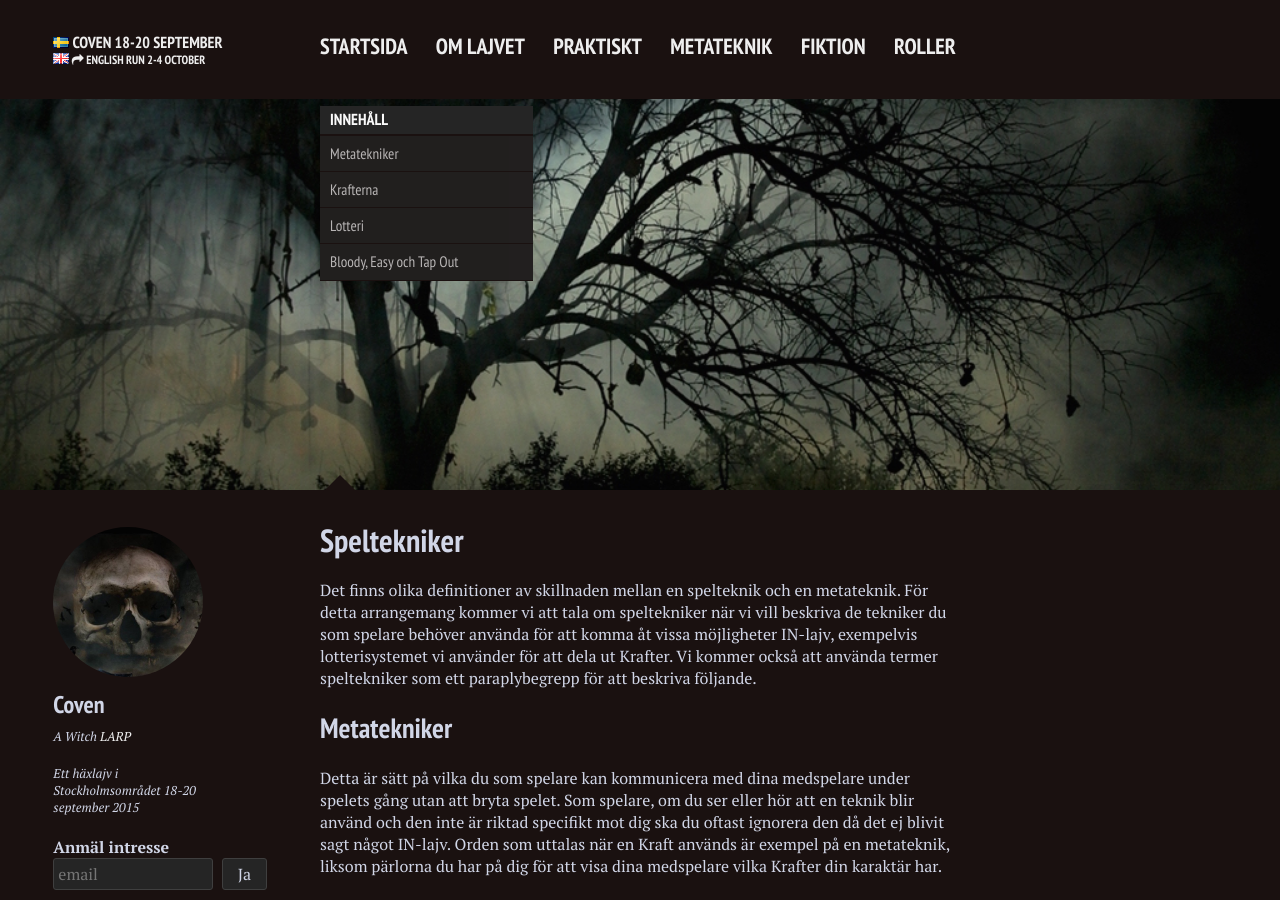
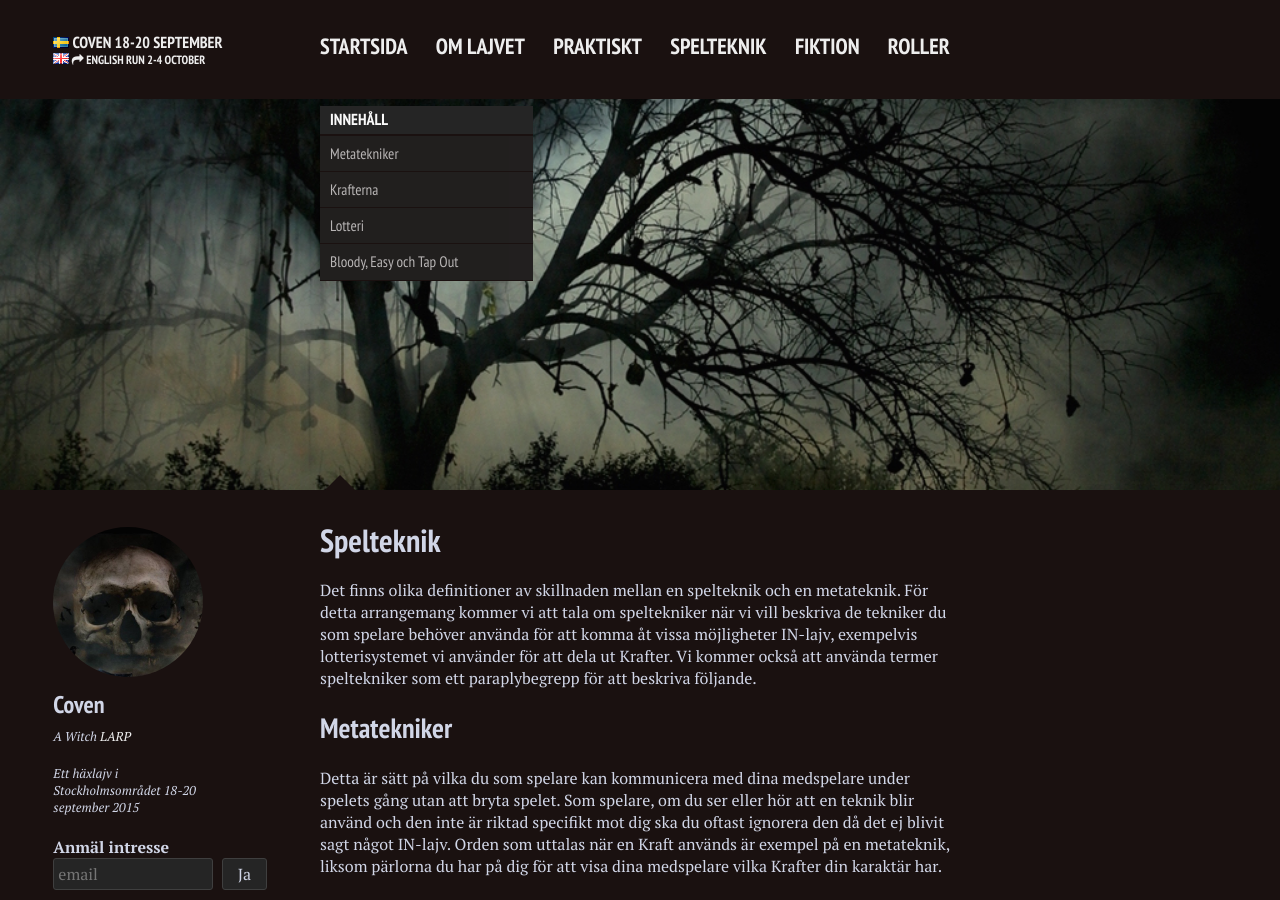
Before and after one commit to stanislavb/www.coven.nu, a Jekyll site: the page built from spelteknik/index.md, in a window 1280 px wide and 900 px high. Built offline with Jekyll 4.4.1, drawn with Linux system fonts in a browser that asks for light colours; nearby versions of some CDN libraries.

Commit message:
Metateknik -> Spelteknik

```diff
--- a/_data/navigation.yml
+++ b/_data/navigation.yml
@@ -9,8 +9,8 @@
 - title: Praktiskt
   url: /praktiskt/
 
-- title: Metateknik
-  url: /metateknik/
+- title: Spelteknik
+  url: /spelteknik/
 
 - title: Fiktion
   url: /fiktion/
--- a/praktiskt/index.md
+++ b/praktiskt/index.md
@@ -86,7 +86,7 @@ Det här förväntar vi oss av dig som deltagare:
 
 ## Trygghetsdokument
 
-- Säkerhetsteknikerna på detta lajv är Bloody, Easy och Tap Out. Detta är förklarat under [Metateknik](/metateknik/).
+- Säkerhetsteknikerna på detta lajv är Bloody, Easy och Tap Out. Detta är förklarat under [Spelteknik](/spelteknik/).
 - Ordet OFF avbryter spel helt. Vi uppmuntrar dig som deltagare att använda orden regelbundet som du känner att de behövs under spelets gång. Vi kommer att öva på detta under workshoppen.
 - Stopp- och bromsord ska respekteras utan tvekan.
 - Sexuellt baserat spel mellan roller ska vara överenskommet (med uttalat samtycke från all involverade spelare) innan det spelas på. Kontakta gärna trygghetsvärden, som är på plats under lajvet, om du känner dig osäker eller har frågor om detta.
--- a/metateknik/index.md
+++ b/spelteknik/index.md
@@ -1,7 +1,7 @@
 ---
 layout: page
-title: Speltekniker
-tags: [metateknik, lotteri, kutt, brems, ping, pong]
+title: Spelteknik
+tags: [spelteknik, metateknik, lotteri, kutt, brems, ping, pong]
 comments: true
 image:
   feature: sample-image-1.jpg
```
